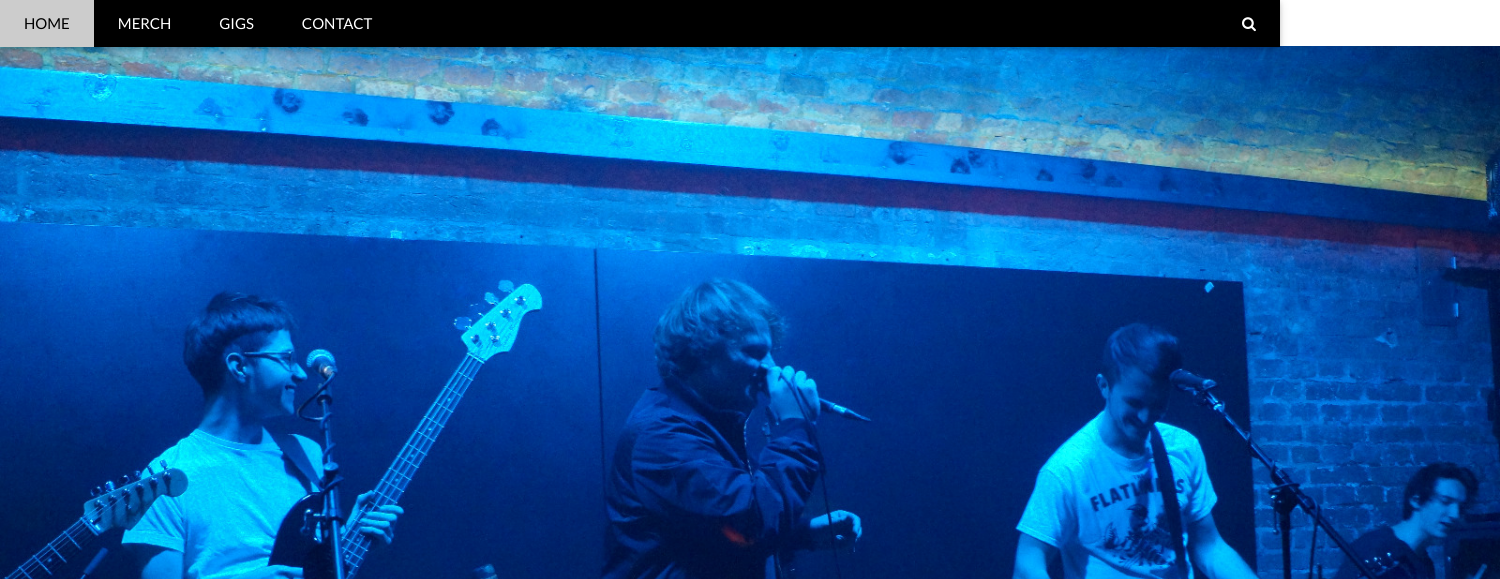
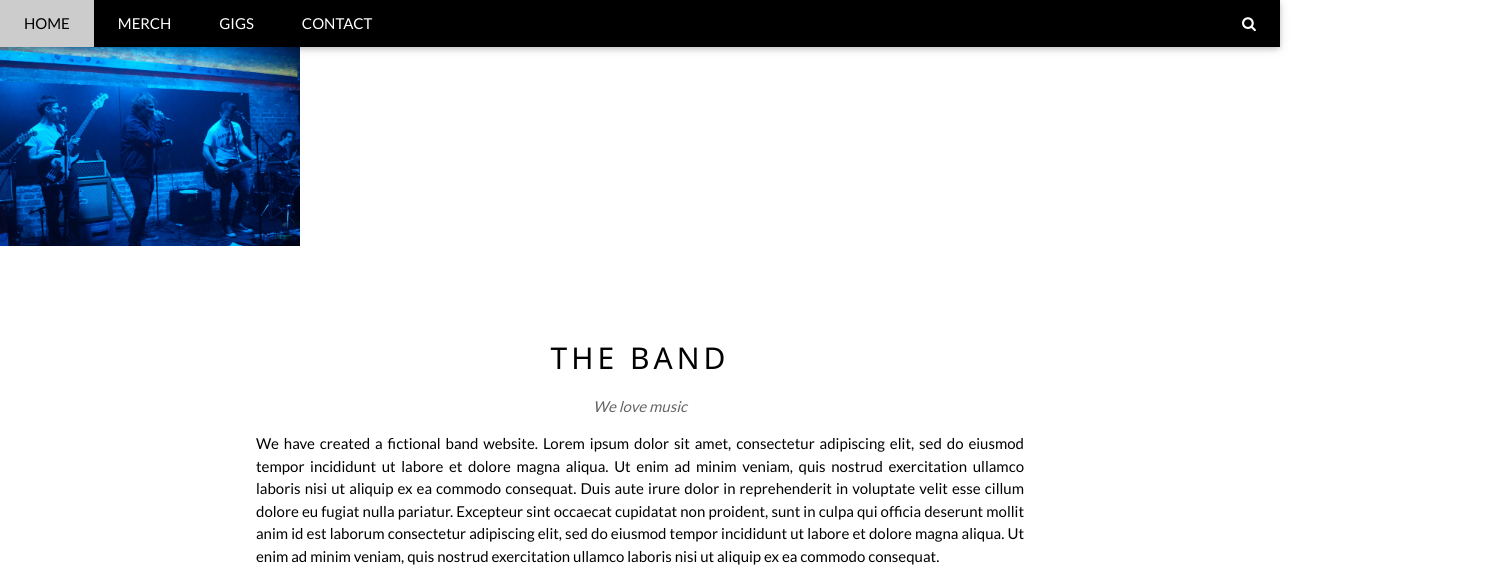
Before and after one commit to urpunktmeier/theshaftons.github.io, a plain HTML site: page index.html in a window 1280 px wide. Shown: the top 579 px of the page, 1500 px wide, since content can reach past the window. Drawn offline with nearby package versions, Linux system fonts and the light colour scheme.

Commit message:
initial commit

```diff
--- a/index.html
+++ b/index.html
@@ -37,7 +37,7 @@ body {font-family: "Lato", sans-serif}
 
 
   <p>
-    <img src="/img/WhatsApp Image 2020-01-19 at 19.17.45 (1).jpeg" style="max-width:1500px"
+    <img src="/img/WhatsApp Image 2020-01-19 at 19.17.45 (1).jpeg" style="width:300px"
          />
   </p>
 
```
